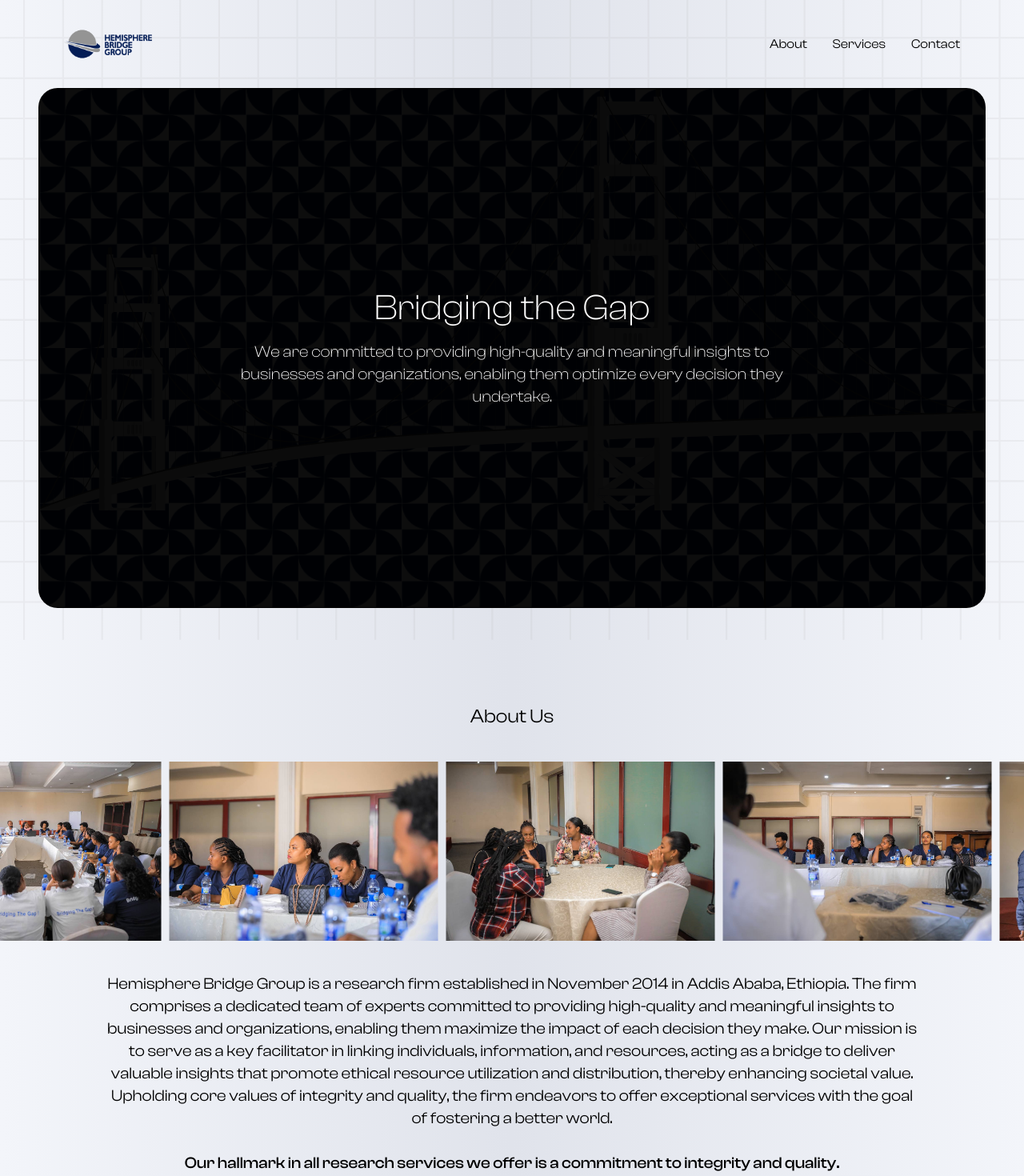
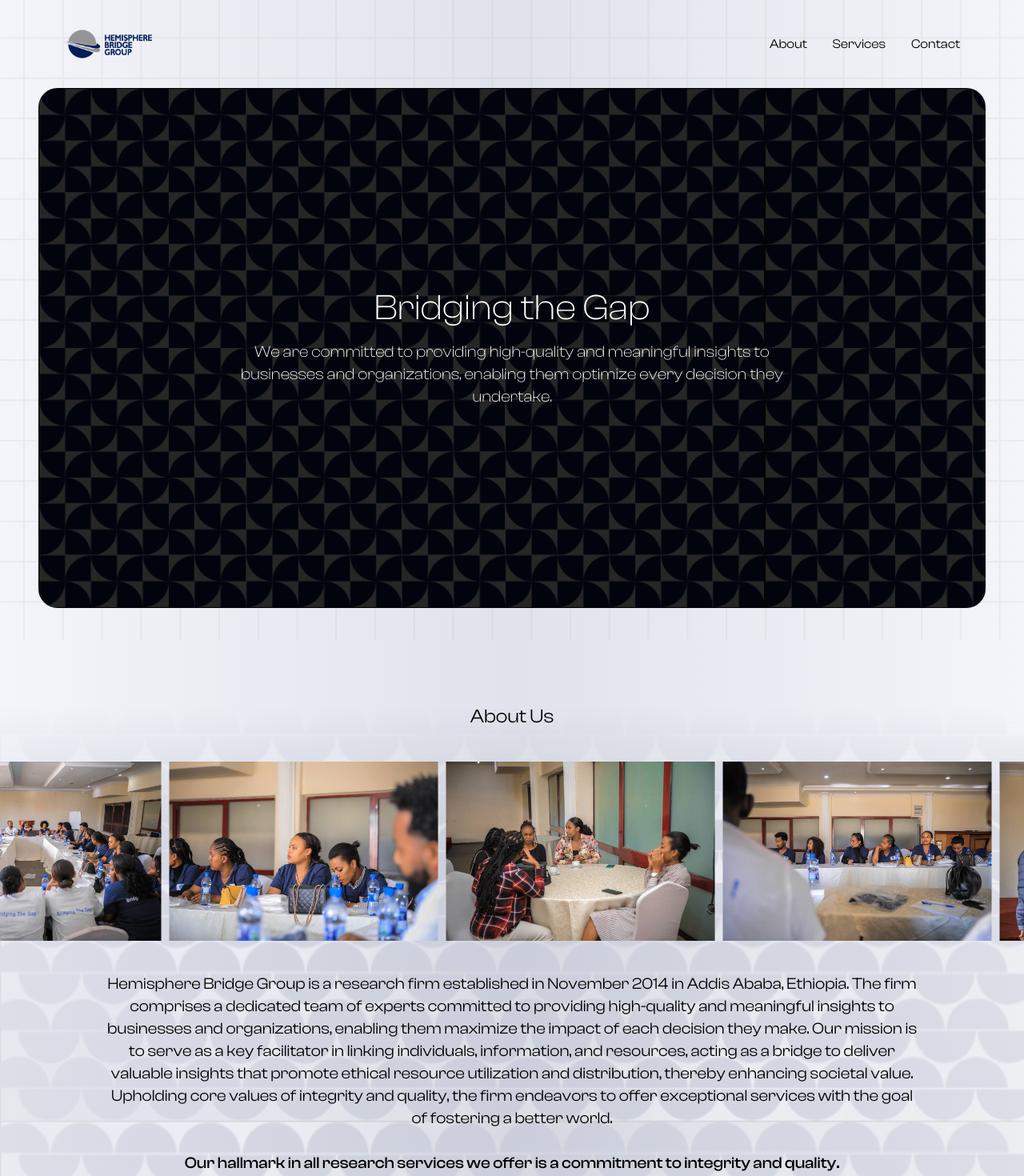
Before and after one commit to YOWDAHE/hemisphere, a React (Vite) app: page / in a window 1280 px wide. Shown: the top 1470 px of the page at 80% size. Built offline with nearby package versions, Linux system fonts and the light colour scheme.

Commit message:
some corrections

```diff
--- a/src/components/AboutUs.jsx
+++ b/src/components/AboutUs.jsx
@@ -1,16 +1,12 @@
 import AboutUsImages from "./AboutUsImages";
-import hemiPattern from "/assets/images/hemiPattern.png";
 
 function AboutUs() {
     return (
         <div
-            className="rounded-lg flex flex-col items-center justify-center relative overflow-hidden "
+            className="rounded-lg flex flex-col items-center justify-center relative overflow-hidden pb-40"
             id="about-us"
         >
-            {/* <div
-                className="absolute  inset-0 opacity-5 bg-contain"
-                style={{ backgroundImage: `url(${hemiPattern})` }}
-            ></div> */}
+            <div className="absolute inset-0 bg-[url('/assets/images/hemmiPattern3.png')] bg-contain bg-center opacity-[0.1] [mask-image:linear-gradient(to_bottom,transparent,black_20%,black_80%,transparent)]"></div>
 
             {/* Text Content */}
             <p className="text-2xl z-10 text-center mb-10 px-32">
--- a/src/components/ContactUs.jsx
+++ b/src/components/ContactUs.jsx
@@ -119,16 +119,19 @@
                             </div>
                             <span className="text-lg">+251911058957</span>
                         </div>
-                        <div className="flex flex-col items-start col-span-2 md:col-span-1">
+                        <div className="flex flex-col items-start col-span-2">
                             <div className="flex gap-2 items-center justify-center opacity-50
                             ">
                                 <MailOutlined />
                                 <span className="text-lg">Email</span>
                             </div>
-                            <span className="text-lg">tadesse.tilaye@
+                            <span className="text-lg mb-4">tadesse.tilaye@
                                 hemispherebridgegroup.com</span>
+                            <span className="text-lg mb-4">bethelhem.demisse@
+                                hemispherebridgegroup.com</span>
+                            <span className="text-lg"> info@hemispherebridgegroup.com</span>
                         </div>
-                        <div className="flex flex-col items-start">
+                        {/* <div className="flex flex-col items-start col-span-2">
                             <div className="flex gap-2 items-center justify-center opacity-50
                             ">
                                 <MailOutlined />
@@ -136,7 +139,16 @@
                             </div>
                             <span className="text-lg">bethelhem.demisse@
                                 hemispherebridgegroup.com</span>
-                        </div>
+                        </div> */}
+                        {/* <div className="flex flex-col items-start col-span-2">
+                            <div className="flex gap-2 items-center justify-center opacity-50
+                            ">
+                                <MailOutlined />
+                                <span className="text-lg">Email</span>
+                            </div>
+                            <span className="text-lg">bethelhem.demisse@
+                                hemispherebridgegroup.com</span>
+                        </div> */}
 
                         <div className="flex flex-col items-start col-span-2">
                             <div className="flex gap-2 items-center justify-center opacity-50
--- a/src/components/Footer.tsx
+++ b/src/components/Footer.tsx
@@ -30,7 +30,7 @@
 					<p className="text-gray-300">
 						HQ
 						<br />
-						Addis Ababa, Bole, Shegere
+						Addis Ababa, Bole, Sheger
 						<br />
 						House, 5th floor #508
 					</p>
@@ -52,6 +52,12 @@
 						>
 							bethelhem.demisse<br className="md:hidden"/>@hemispherebridgegroup.com
 						</a>
+						<a
+							href="mailto:info@hemispherebridgegroup.com"
+							className="block hover:text-gray-300 transition-colors"
+						>
+							info<br className="md:hidden"/>@hemispherebridgegroup.com
+						</a>
 					</div>
 				</div>
 			</div>
--- a/src/components/Hero.jsx
+++ b/src/components/Hero.jsx
@@ -37,16 +37,21 @@
     }, [cursorPosition]);
 
     return (
+        // <div
+        //     className="bg-black/40 lg:h-[calc(100vh-150px)] h-[90vh] rounded-xl lg:rounded-3xl flex flex-col items-center justify-center relative overflow-hidden cursor-none lg:mx-12 mx-3 mt-4 md:mt-0"
+        //     onMouseEnter={() => setInside(true)}
+        //     onMouseLeave={() => setInside(false)}
+        // >
         <div
-            className="bg-black lg:h-[calc(100vh-150px)] h-[90vh] rounded-xl lg:rounded-3xl flex flex-col items-center justify-center relative overflow-hidden cursor-none lg:mx-12 mx-3 mt-4 md:mt-0"
+            className="bg-black/100 lg:h-[calc(100vh-150px)] h-[90vh] rounded-xl lg:rounded-3xl flex flex-col items-center justify-center relative overflow-hidden cursor-none lg:mx-12 mx-3 mt-4 md:mt-0"
             onMouseEnter={() => setInside(true)}
             onMouseLeave={() => setInside(false)}
         >
             <div
-                className="absolute text-white inset-0 lg:opacity-5 opacity-15 bg-contain"
+                className="absolute text-white inset-0 lg:opacity-15 opacity-15 bg-contain"
                 style={{ backgroundImage: `url(${hemiPattern})` }}
             >
-                <img src={hemisperBridge} alt="Bridge" className="w-fit object-contain hidden lg:inline-block" />
+                {/* <img src={hemisperBridge} alt="Bridge" className="w-fit object-contain hidden lg:inline-block" /> */}
             </div>
 
             <div
@@ -58,7 +63,7 @@
                     WebkitMaskRepeat: "no-repeat",
                 }}
             >
-                <img src={hemisperBridge} alt="Bridge" className="h-fit object-contain hidden lg:inline-block" />
+                {/* <img src={hemisperBridge} alt="Bridge" className="h-fit object-contain hidden lg:inline-block" /> */}
             </div>
 
             {/* Text Content */}
--- a/src/components/Services.jsx
+++ b/src/components/Services.jsx
@@ -43,7 +43,7 @@
     }
 
     return (
-        <div className="mt-20 relative" id="services">
+        <div className="-mt-20 relative" id="services">
             <motion.div
                 className="absolute -top-[100px] -right-[400px] w-[1000px] h-[1000px] bg-[radial-gradient(circle_closest-side,#2b56a0_40%,_transparent_100%)] opacity-90 rounded-full blur-3xl"
                 initial={{
```
